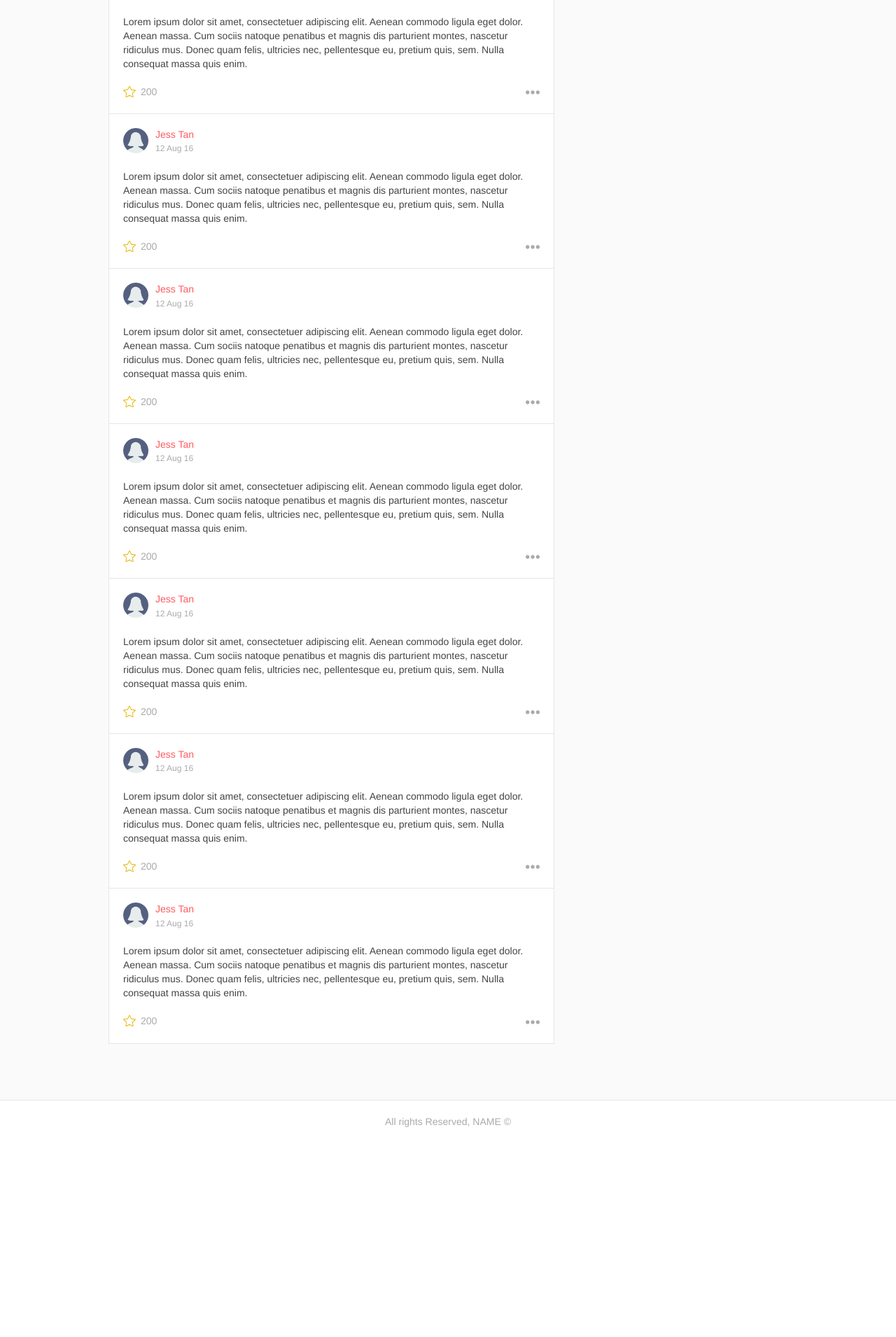
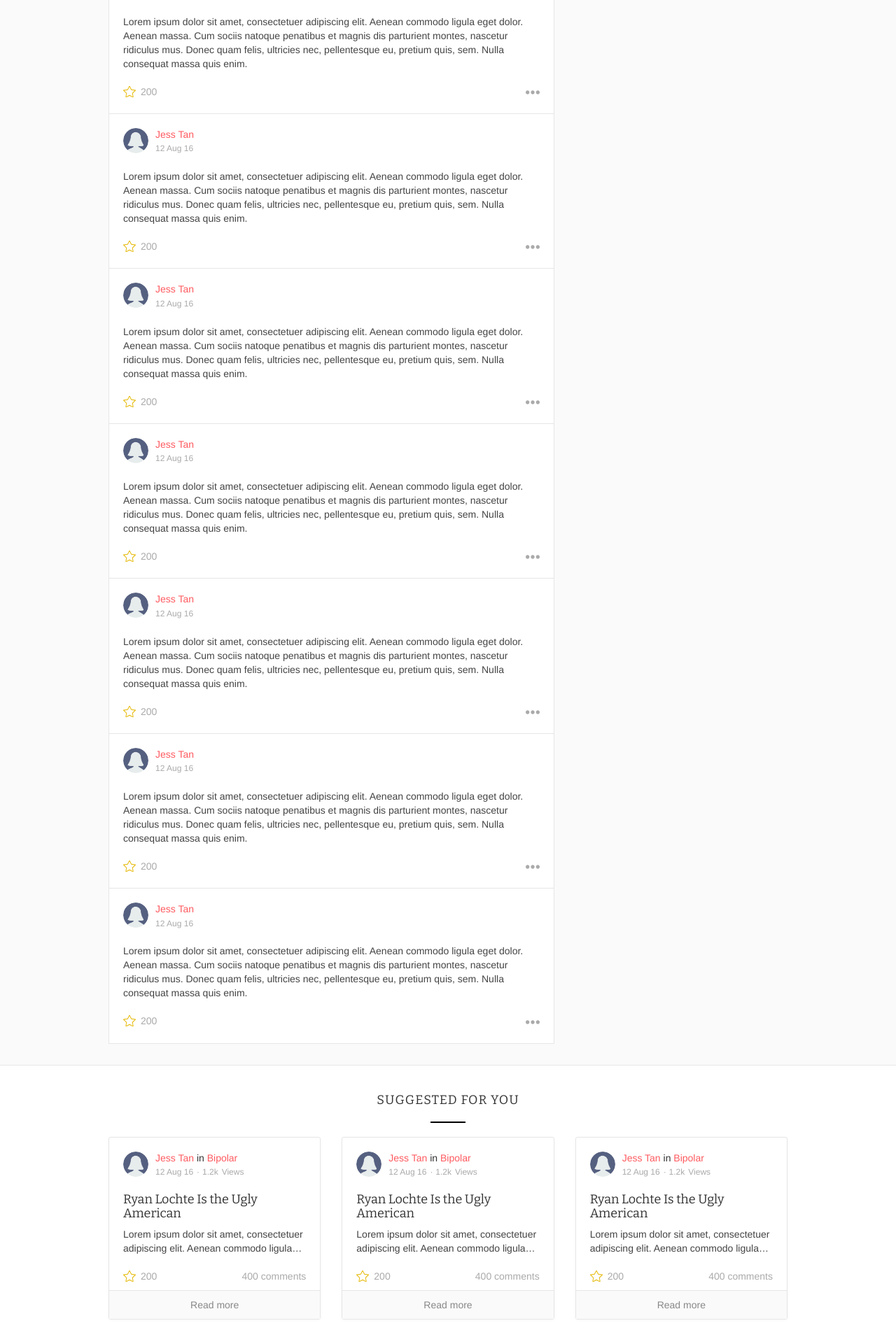
Before and after one commit to jessdesigntan/dearcarrie, a PHP site: page /post.php in a window 1280 px wide. Shown: the part 3785-5696 px from the top of the page at 70% size. Before the commit the page ends 5396 px from the top, so only its background shows below. Run offline with PHP 8.4, Linux system fonts and the light colour scheme.

Commit message:
suggested reading row

```diff
--- a/controllers/templates.php
+++ b/controllers/templates.php
@@ -16,6 +16,7 @@ function head($title){
     <!-- Bootstrap -->
     <link href="css/bootstrap.min.css" rel="stylesheet">
     <link href="css/animate.css" rel="stylesheet">
+    <link href="https://fonts.googleapis.com/css?family=Bitter" rel="stylesheet">
 
     <!-- Own style -->
     <link href="css/style.css" rel="stylesheet">
@@ -128,6 +129,41 @@ function card() {
         </script>
       </div>
     </div>
+  </div>
+<?php
+}
+
+function suggestedCard() {
+?>
+  <div class="card">
+    <div class="header">
+      <div class="image">
+        <a href="#"><img src="images/avatar.png"></a>
+      </div>
+      <div class="author-details">
+        <div><a>Jess Tan</a> in <a>Bipolar</a></div>
+        <div class="date">12 Aug 16</div>
+        <div class="views">1.2k</div>
+      </div>
+    </div>
+
+    <div class="content short">
+      <a href="post">
+        <h4>Ryan Lochte Is the Ugly American</h4>
+        <p>Lorem ipsum dolor sit amet, consectetuer adipiscing elit. Aenean commodo ligula eget dolor. Aenean massa. Cum sociis natoque penatibus et magnis dis parturient montes, nascetur ridiculus mus. Donec quam felis, ultricies nec, pellentesque eu, pretium quis, sem. Nulla consequat massa quis enim.</p>
+      </a>
+    </div>
+
+    <div class="footer">
+      <div class="float-left">
+        <a href="#" class="star-icon"></a>
+        200
+      </div>
+      <div class="float-right">
+        <a href="#">400 comments</a>
+      </div>
+    </div>
+    <a href="post" class="read-more-footer">Read more</a>
   </div>
 <?php
 }
@@ -349,4 +385,25 @@ function scrollTopBtn() {
   </script>
 <?php
 }
+
+function suggestedReading() {
 ?>
+  <div class="suggested-container">
+    <div class="page-container">
+      <h4 class="hero-center">Suggested For You</h4>
+      <div class="row">
+        <div class="col-sm-4">
+          <?php suggestedCard(); ?>
+        </div>
+        <div class="col-sm-4">
+          <?php suggestedCard(); ?>
+        </div>
+        <div class="col-sm-4">
+          <?php suggestedCard(); ?>
+        </div>
+      </div>
+    </div>
+  </div>
+<?php
+}
+?>
--- a/css/style.css
+++ b/css/style.css
@@ -13,6 +13,9 @@
   12. comment-box
   13. buttons
   14. modal overwrites
+  15. scroll to top
+  16. suggested container
+  17. font styles
 */
 
 /*=============================
@@ -134,6 +137,7 @@ a:hover {
 .card > .header > .image img {
   width: 36px;
   height: 36px;
+  border-radius: 100%;
 }
 
 .card > .header > .author-details, .card > .header > .image {
@@ -179,6 +183,22 @@ a:hover {
   color: var(--light-text);
 }
 
+.card a.read-more-footer {
+  background-color: var(--light-bg);
+  display: block;
+  clear: both;
+  margin: -20px;
+  padding: 10px;
+  border-top: 1px solid var(--light-border);
+  text-align: center;
+  margin-top: 50px;
+  color: var(--medium-text);
+}
+
+.card a.read-more-footer:hover {
+  text-decoration: none;
+}
+
 .card .content {
   display: block;
   margin-bottom: 20px;
@@ -221,6 +241,15 @@ a:hover {
   background-size: 18px;
   padding-left: 20px;
   padding-right: 5px;
+  transition: all 0.3s ease 0s;
+}
+
+.card .footer .star-icon:hover, .card .footer .star-icon.active {
+  background-image: url(../images/star-filled.svg);
+}
+
+.card .footer .star-icon.active:hover {
+  background-image: url(../images/star.svg);
 }
 
 .card .footer .dots-icon img {
@@ -401,7 +430,6 @@ footer {
   background-color: white;
   display: block;
   padding: 20px 0;
-  margin-top: 80px;
   border-top: 1px solid var(--light-border);
   text-align: center;
 }
@@ -473,7 +501,38 @@ footer p {
 
 .top-btn {
   position: fixed;
-  bottom: 70px;
+  bottom: 170px;
   right: 50px;
   z-index: 100;
 }
+
+/*=============================
+    16. suggested container
+===============================*/
+.suggested-container {
+  background-color: white;
+  display: block;
+  padding: 30px 0;
+  margin-top: 30px;
+  border-top: 1px solid var(--light-border);
+}
+
+/*=============================
+    17. font styles
+===============================*/
+h1, h2 ,h3 , h4 {
+  font-family: 'Bitter', serif;
+}
+h4.hero-center {
+  text-align: center;
+  text-transform: uppercase;
+  letter-spacing: 1px;
+}
+
+h4.hero-center::after {
+  display: block;
+  width: 50px;
+  border-bottom: 2px solid black;
+  content: '';
+  margin: 20px auto;
+}
--- a/post.php
+++ b/post.php
@@ -23,12 +23,14 @@
                   commentCard();
                 }
               ?>
-        </div><!-- END right column col-sm-3 -->
-        <div class="col-sm-2">
-        </div><!-- END left column col-sm-9 -->
+        </div><!-- END right column col-sm-8 -->
+        <div class="col-sm-4">
+        </div><!-- END left column col-sm-4 -->
 
       </div>
     </div><!-- END page-container -->
+
+    <?php suggestedReading(); ?>
 
     <footer class="footer">
       <div class="page-container">
```
Also changed, not shown: images/star-filled.svg (added).
